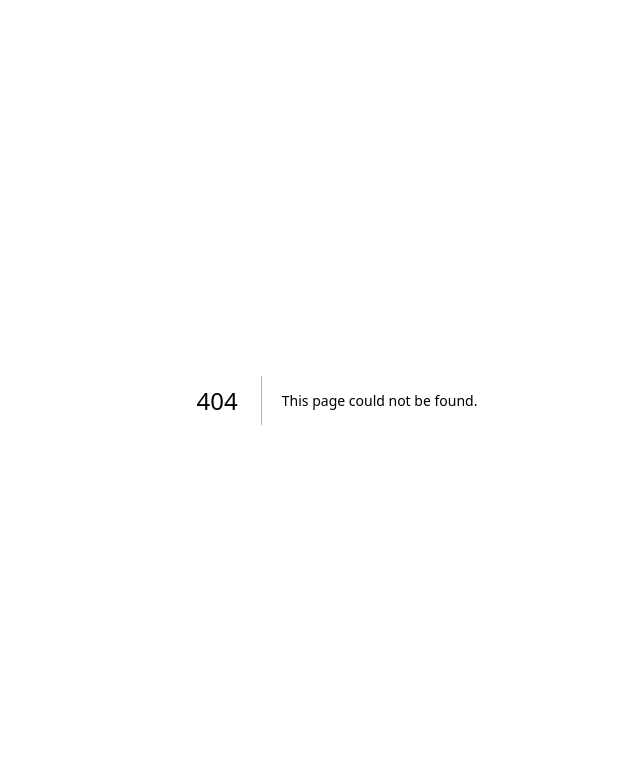
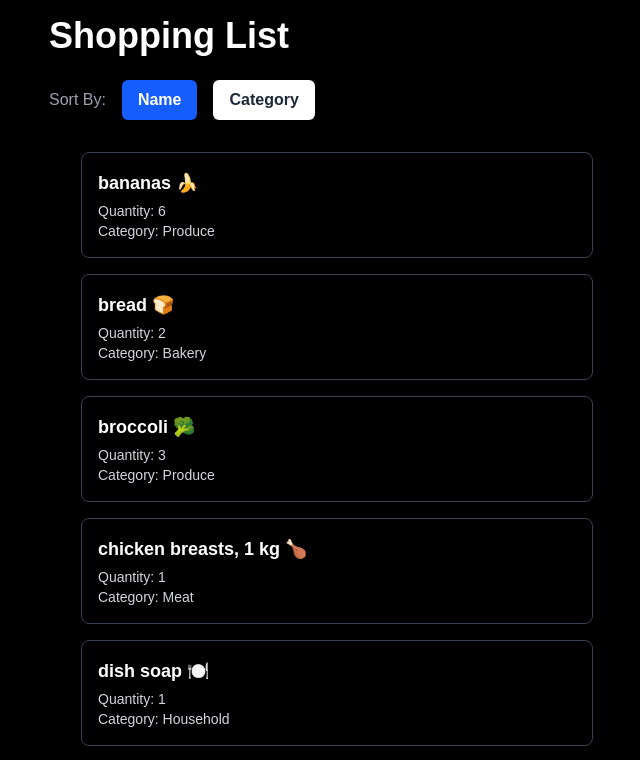
Before and after one commit to MusseTech/cprg306-assignments, a Next.js app: page /week-7 in a window 1280 px wide. Before the commit this address had no page. Shown: the top 760 px of the page, without its empty margins (303-943 px from the left). Built offline with nearby package versions, Linux system fonts and the light colour scheme.

Commit message:
Week 7: Initial setup, file structure, and component migration from Weeks 5 & 6.

```diff
--- /dev/null
+++ b/app/week-7/item-list.js
@@ -0,0 +1,72 @@
+"use client";
+
+import React, { useState } from 'react';
+import Item from './item';
+import itemsData from './items.json';
+
+const ItemList = () => {
+    // State to track sorting preference: "name" or "category"
+    const [sortBy, setSortBy] = useState("name");
+
+    // Helper function to define button styling based on active state
+    const getButtonClass = (sortValue) => {
+        const baseClass = "px-4 py-2 text-base font-semibold rounded-md transition duration-150 ease-in-out shadow-lg";
+
+        return `${baseClass} ${
+            sortBy === sortValue
+                ? 'bg-blue-600 text-white' // Active: Blue button with white text
+                // FIX 1: Inactive: White background (bg-white) with dark text (text-gray-800)
+                : 'bg-white text-gray-800 hover:bg-gray-200'
+        }`;
+    };
+
+    const getSortedItems = () => {
+        let itemsToProcess = [...itemsData];
+
+        // Ensure robust sorting logic
+        itemsToProcess.sort((a, b) => {
+            const comparison = a[sortBy].localeCompare(b[sortBy]);
+            if (comparison !== 0) {
+                return comparison;
+            }
+            return a.name.localeCompare(b.name);
+        });
+
+        return itemsToProcess;
+    };
+
+    const sortedData = getSortedItems();
+
+    return (
+        <div className="space-y-4">
+
+            {/* Sorting Buttons */}
+            <div className="flex space-x-4 mb-8 items-center justify-start">
+
+                {/* FIX 2: Made "Sort By:" label text smaller (text-lg -> text-base) and adjusted color */}
+                <span className="text-base text-gray-400">Sort By:</span>
+
+                <button onClick={() => setSortBy("name")} className={getButtonClass("name")}>
+                    Name
+                </button>
+                <button onClick={() => setSortBy("category")} className={getButtonClass("category")}>
+                    Category
+                </button>
+            </div>
+
+            {/* Render Simple Sorted List */}
+            <ul className="space-y-4">
+                {sortedData.map(item => (
+                    <Item
+                        key={item.id}
+                        name={item.name}
+                        quantity={item.quantity}
+                        category={item.category}
+                    />
+                ))}
+            </ul>
+        </div>
+    );
+};
+
+export default ItemList;
--- /dev/null
+++ b/app/week-7/item.js
@@ -0,0 +1,28 @@
+// /app/week-6/item.js
+
+import React from 'react';
+
+const Item = ({ name, quantity, category }) => {
+    return (
+        // FIX 2: Ensure max-w-lg and mx-auto are present to center the list items
+        <li className="p-4 m-4 bg-black rounded-lg shadow-md border border-gray-700 hover:bg-gray-800 max-w-lg mx-auto text-white">
+
+            {/* 1. Item Name */}
+            <div className="font-bold text-lg">
+                {name}
+            </div>
+
+            {/* 2. Quantity */}
+            <div className="text-sm mt-1 text-gray-300">
+                Quantity: {quantity}
+            </div>
+
+            {/* 3. Category */}
+            <div className="text-sm capitalize text-gray-300">
+                Category: {category}
+            </div>
+        </li>
+    );
+};
+
+export default Item;
--- /dev/null
+++ b/app/week-7/items.json
@@ -0,0 +1,74 @@
+[
+    {
+        "id": "1h2GJKH12gkHG31h1H",
+        "name": "milk, 4 L 🥛",
+        "quantity": 1,
+        "category": "dairy"
+    },
+    {
+        "id": "2KJH3k2j3H1k2J3K1H",
+        "name": "bread 🍞",
+        "quantity": 2,
+        "category": "bakery"
+    },
+    {
+        "id": "3h2KJH3k2j3H1k2J3",
+        "name": "eggs, dozen 🥚",
+        "quantity": 2,
+        "category": "dairy"
+    },
+    {
+        "id": "4k2J3K1H2GJKH12gk",
+        "name": "bananas 🍌",
+        "quantity": 6,
+        "category": "produce"
+    },
+    {
+        "id": "5H1h1H2KJH3k2j3H",
+        "name": "broccoli 🥦",
+        "quantity": 3,
+        "category": "produce"
+    },
+    {
+        "id": "6H1k2J3K1H2GJKH1",
+        "name": "chicken breasts, 1 kg 🍗",
+        "quantity": 1,
+        "category": "meat"
+    },
+    {
+        "id": "7gkHG31h1H2KJH3k",
+        "name": "pasta sauce 🍝",
+        "quantity": 3,
+        "category": "canned goods"
+    },
+    {
+        "id": "8j3H1k2J3K1H2GJK",
+        "name": "spaghetti, 454 g 🍝",
+        "quantity": 2,
+        "category": "dry goods"
+    },
+    {
+        "id": "9H12gkHG31h1H2KJ",
+        "name": "toilet paper, 12 pack 🧻",
+        "quantity": 1,
+        "category": "household"
+    },
+    {
+        "id": "10H3k2j3H1k2J3K1",
+        "name": "paper towels, 6 pack",
+        "quantity": 1,
+        "category": "household"
+    },
+    {
+        "id": "11k2J3K1H2GJKH12",
+        "name": "dish soap 🍽️",
+        "quantity": 1,
+        "category": "household"
+    },
+    {
+        "id": "12GJKH12gkHG31h1",
+        "name": "hand soap 🧼",
+        "quantity": 4,
+        "category": "household"
+    }
+]
--- /dev/null
+++ b/app/week-7/page.js
@@ -0,0 +1,16 @@
+import ItemList from './item-list';
+
+export default function Page() {
+    return (
+        // FIX: Changed bg-gray-900 to bg-black for a true black background.
+        <main className="min-h-screen p-4 bg-black text-white flex flex-col items-center">
+
+            {/* This inner div constrains the content to a maximum width */}
+            <div className="w-full max-w-xl">
+
+                <h1 className="text-4xl font-bold mb-6">Shopping List</h1>
+                <ItemList />
+            </div>
+        </main>
+    );
+}
```
